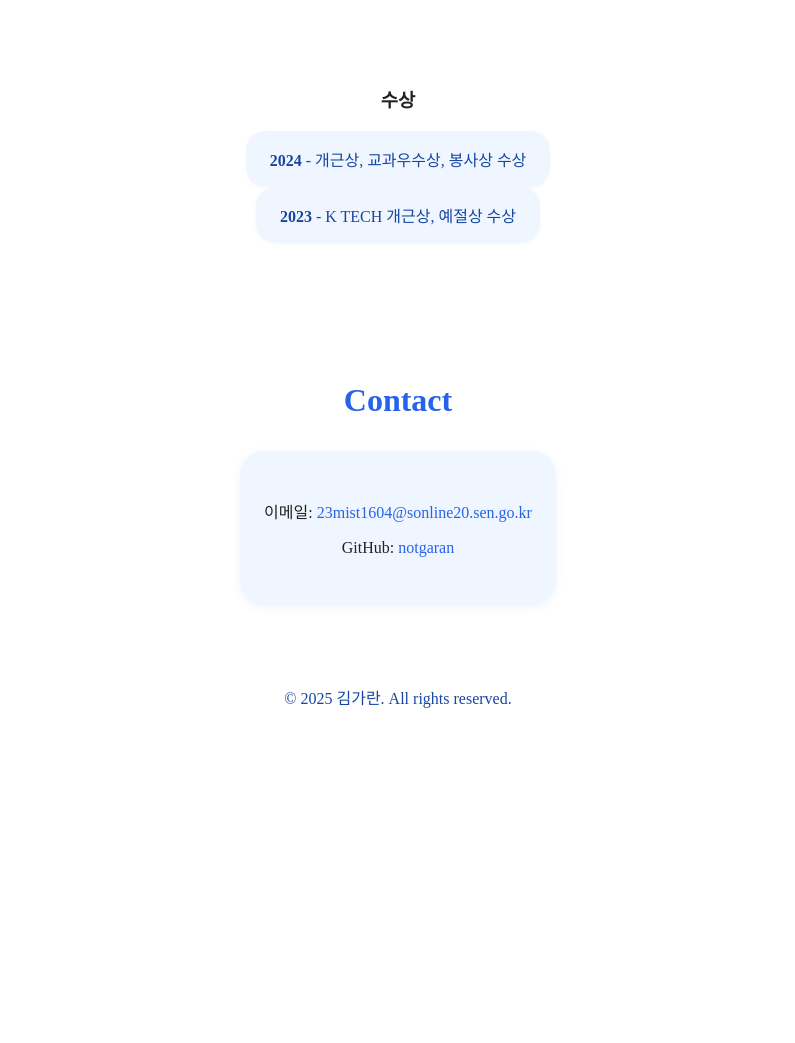
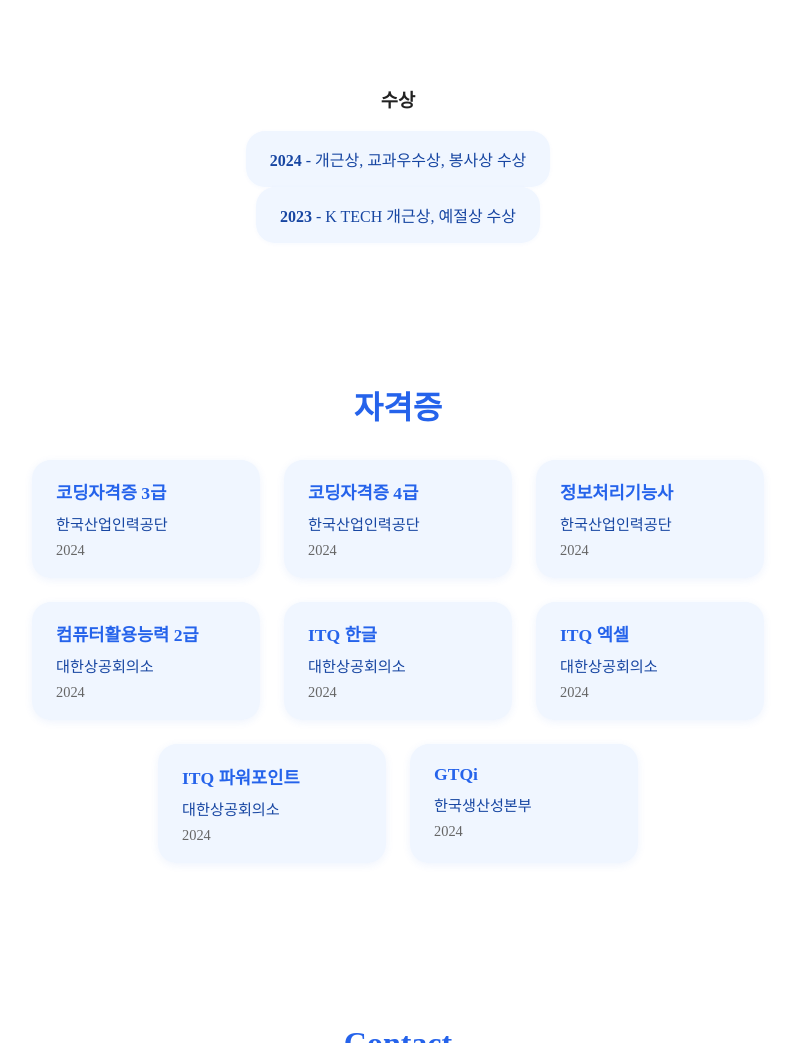
Before and after one commit to notgaran/re, a plain HTML site: page index.html in a window 1280 px wide. Shown: the part 1757-2800 px from the top of the page, without its empty margins (242-1037 px from the left). Before the commit the page ends 2506 px from the top, so only its background shows below. Drawn offline with Linux system fonts and the light colour scheme; a web font is replaced by a local one.

Commit message:
among us

```diff
--- a/index.html
+++ b/index.html
@@ -16,6 +16,7 @@
       <li><a href="#tech">Tech</a></li>
       <li><a href="#projects">Projects</a></li>
       <li><a href="#awards">Awards</a></li>
+      <li><a href="#certificates">Certificates</a></li>
       <li><a href="#contact">Contact</a></li>
     </ul>
   </nav>
@@ -47,6 +48,11 @@
       <div class="activities-list" id="activities-list"></div>
     </section>
 
+    <section class="certificates" id="certificates">
+      <h2>자격증</h2>
+      <div class="certificates-list" id="certificates-list"></div>
+    </section>
+
     <section class="contact" id="contact">
       <h2>Contact</h2>
       <div class="contact-card">
--- a/script.js
+++ b/script.js
@@ -52,6 +52,17 @@ const awards = [
   { year: '2023', desc: 'K TECH 개근상, 예절상 수상' },
 ];
 
+const certificates = [
+  { name: '코딩자격증 3급', issuer: '한국산업인력공단', year: '2024' },
+  { name: '코딩자격증 4급', issuer: '한국산업인력공단', year: '2024' },
+  { name: '정보처리기능사', issuer: '한국산업인력공단', year: '2024' },
+  { name: '컴퓨터활용능력 2급', issuer: '대한상공회의소', year: '2024' },
+  { name: 'ITQ 한글', issuer: '대한상공회의소', year: '2024' },
+  { name: 'ITQ 엑셀', issuer: '대한상공회의소', year: '2024' },
+  { name: 'ITQ 파워포인트', issuer: '대한상공회의소', year: '2024' },
+  { name: 'GTQi', issuer: '한국생산성본부', year: '2024' },
+];
+
 // const activities = [
 //   { year: '2023', desc: '교내 SW 동아리 회장' },
 //   { year: '2022', desc: '외부 오픈소스 프로젝트 기여' },
@@ -93,6 +104,17 @@ function renderAwards() {
   `).join('');
 }
 
+function renderCertificates() {
+  const list = document.getElementById('certificates-list');
+  list.innerHTML = certificates.map(c => `
+    <div class="certificate-item glass">
+      <div class="certificate-name">${c.name}</div>
+      <div class="certificate-issuer">${c.issuer}</div>
+      <div class="certificate-year">${c.year}</div>
+    </div>
+  `).join('');
+}
+
 // function renderActivities() {
 //   const list = document.getElementById('activities');
 //   list.innerHTML = '<h3>활동</h3>' + activities.map(a => `
@@ -110,7 +132,7 @@ function animateOnScroll() {
     });
   }, { threshold: 0.15 });
 
-  document.querySelectorAll('.section, .tech-card, .project-card, .award-item, .activity-item, .contact-card').forEach(el => {
+  document.querySelectorAll('.section, .tech-card, .project-card, .award-item, .activity-item, .contact-card, .certificate-item').forEach(el => {
     observer.observe(el);
   });
 }
@@ -168,6 +190,7 @@ document.addEventListener('DOMContentLoaded', () => {
   renderTechStack();
   renderProjects();
   renderAwards();
+  renderCertificates();
   // renderActivities();
   animateOnScroll();
   navScrollHighlight();
--- a/style.css
+++ b/style.css
@@ -235,6 +235,45 @@ h2 {
   box-shadow: 0 1px 4px rgba(37,99,235,0.04);
 }
 
+.certificates-list {
+  width: 100%;
+  display: flex;
+  flex-wrap: wrap;
+  gap: 1.5rem;
+  justify-content: center;
+  margin-bottom: 1.5rem;
+}
+.certificate-item {
+  background: #f0f6ff;
+  border-radius: 1.2rem;
+  padding: 1.2rem 1.5rem;
+  min-width: 140px;
+  max-width: 180px;
+  flex: 1 1 160px;
+  display: flex;
+  flex-direction: column;
+  gap: 0.5rem;
+  box-shadow: 0 2px 8px rgba(37,99,235,0.08);
+  transition: transform 0.2s, box-shadow 0.2s;
+}
+.certificate-item:hover {
+  transform: translateY(-4px) scale(1.02);
+  box-shadow: 0 8px 24px rgba(37,99,235,0.12);
+}
+.certificate-name {
+  font-size: 1.1rem;
+  font-weight: 700;
+  color: #2563eb;
+}
+.certificate-issuer {
+  font-size: 0.95rem;
+  color: #1746a2;
+}
+.certificate-year {
+  font-size: 0.9rem;
+  color: #666;
+}
+
 .contact-card {
   max-width: 400px;
   margin: 0 auto;
@@ -272,14 +311,12 @@ h2 {
   }
 }
 @media (max-width: 700px) {
-  .project-list, .tech-list {
+  .project-list, .tech-list, .certificates-list {
     flex-direction: column;
-    gap: 1rem;
+    align-items: center;
+  }
+  .project-card, .tech-card, .certificate-item {
     max-width: 100%;
-  }
-  .project-card, .tech-card {
-    min-width: unset;
-    max-width: unset;
     width: 100%;
   }
 }
```
